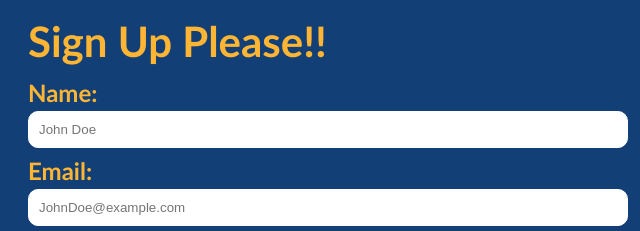
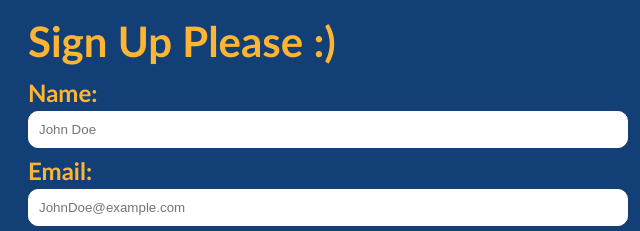
Before and after one commit to WSU-kduncan/s24cicd-ldav99, a plain HTML site: page website/index.html in a window 1280 px wide. Shown: the top 231 px of the page, 312-952 px from the left. Drawn offline with Linux system fonts and the light colour scheme.

Commit message:
Test number 4

```diff
--- a/website/index.html
+++ b/website/index.html
@@ -91,7 +91,7 @@ input[type="checkbox"]{
 <body>
     <form>
 
-        <label for="" class="title">Sign Up Please!!</label>
+        <label for="" class="title">Sign Up Please :)</label>
 
         <!-- Name -->
         <label for="">Name:</label>
```
